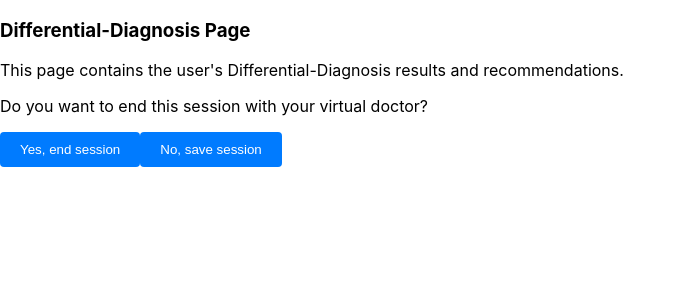
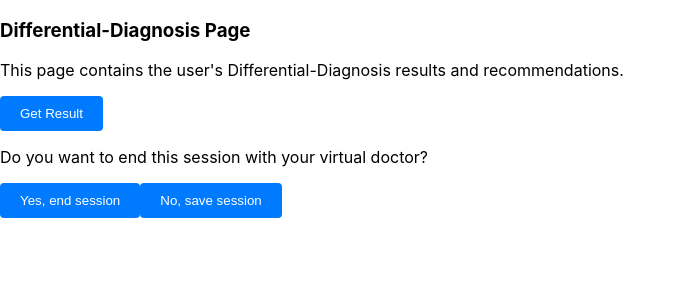
Before and after one commit to Tonyrealzy/TeleMedAccess-Web-App, a React (Create React App) app in the folder tele-med-access-app/: page /diagnosis in a window 1280 px wide. Shown: the top 300 px of the page, without its empty margins (0-686 px from the left). Built offline with nearby package versions, Linux system fonts and the light colour scheme; sample sign-in values are in the browser's storage.

Commit message:
Added API calls for getDifferentialAnalysis and endMedicalSession

```diff
--- a/tele-med-access-app/src/pages/DifferentialDiagnosisPage.js
+++ b/tele-med-access-app/src/pages/DifferentialDiagnosisPage.js
@@ -2,11 +2,22 @@ import React from "react";
 import { useAuth } from "../AuthContext";
 import { useNavigate } from "react-router-dom";
 import PrimaryButton from "../components/Button/PrimaryButton";
+import { GetAnalysisRequest } from "../services/GetService";
 
 
 const DifferentialDiagnosisPage = () => {
   const { endSession } = useAuth();
   const navigate = useNavigate();
+
+  const getDifferentialAnalysis = async () => {
+    try {
+      const response = await GetAnalysisRequest();
+      const analysisResult = response.data.data;
+      Logger(analysisResult);
+    } catch (error) {
+      Logger("Error ", error.message);
+    }
+  };
 
   const endMedicalSession = () => {
     endSession();
@@ -16,10 +27,13 @@ const DifferentialDiagnosisPage = () => {
   return (
     <div>
       <h3>Differential-Diagnosis Page</h3>
+      <aside>
       <p>
         This page contains the user's Differential-Diagnosis results and
         recommendations.
       </p>
+      <PrimaryButton onClick={getDifferentialAnalysis}>Get Result</PrimaryButton>
+      </aside>
 
       <p>Do you want to end this session with your virtual doctor?</p>
       <PrimaryButton onClick={endMedicalSession}>Yes, end session</PrimaryButton>
--- a/tele-med-access-app/src/pages/UserSymptomsPage.js
+++ b/tele-med-access-app/src/pages/UserSymptomsPage.js
@@ -12,7 +12,7 @@ import { useAuth } from "../AuthContext";
 const UserSymptomsPage = () => {
   const navigate = useNavigate();
   const { sessionID } = useAuth();
-  const [userSymptom, setUserSymptom] = useState("");
+  // const [userSymptom, setUserSymptom] = useState("");
 
   const fetchAllSymptoms = async () => {
     try {
@@ -45,7 +45,7 @@ const UserSymptomsPage = () => {
   Logger(sessionID);
 
   const removeSymptom = async () => {
-    const symptomName = "";
+    const symptomName = "Age";
 
     try {
       const response = await RemoveSymptomPostRequest(symptomName, sessionID);
@@ -71,7 +71,13 @@ const UserSymptomsPage = () => {
       <PrimaryButton onClick={fetchAllSymptoms}>Fetch All Symptoms</PrimaryButton>
       <br></br>
       <br></br>
-      <PrimaryButton onClick={addSymptom}>Add Symptoms</PrimaryButton>
+      <PrimaryButton onClick={addSymptom}>Add Symptom</PrimaryButton>
+      <br></br>
+      <br></br>
+      <PrimaryButton onClick={removeSymptom}>Remove Symptom</PrimaryButton>
+      <br></br>
+      <br></br>
+      <PrimaryButton onClick={() => navigate('/diagnosis')}>Proceed</PrimaryButton>
     </div>
   );
 };
```
